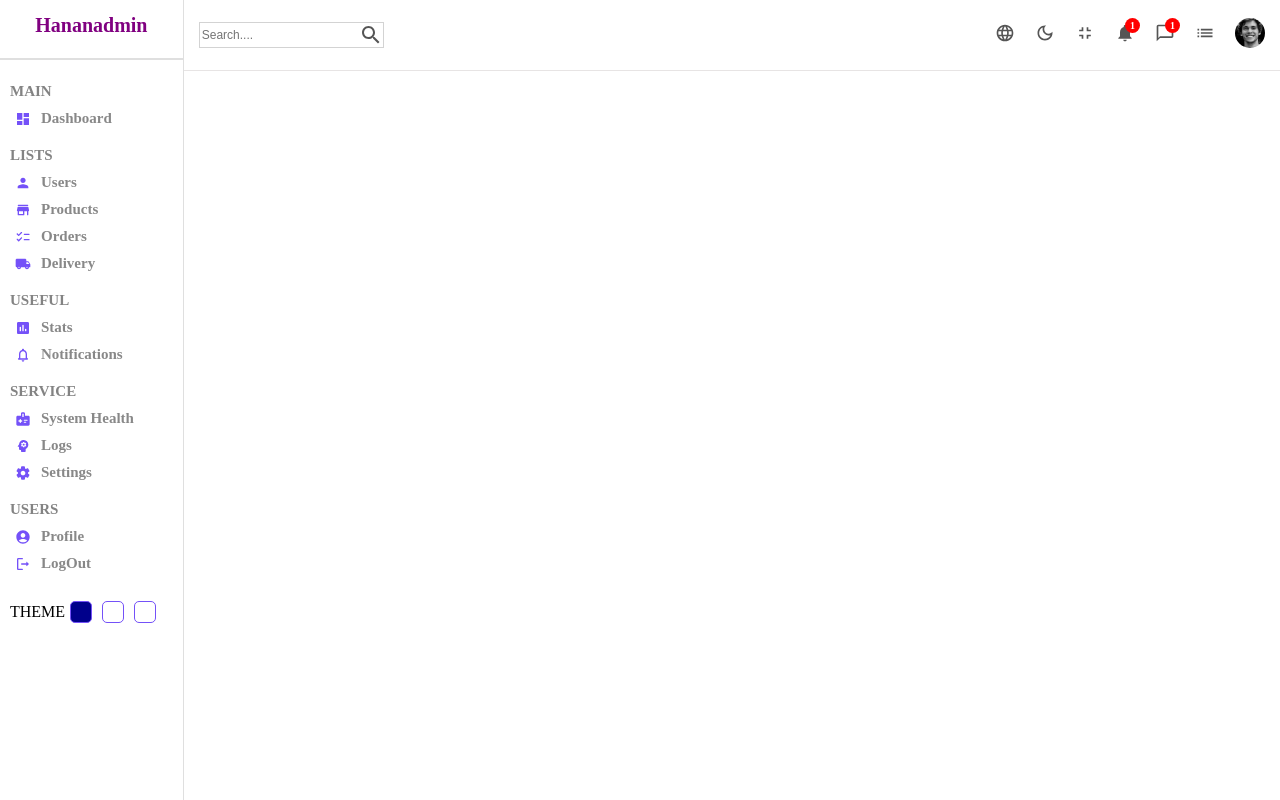
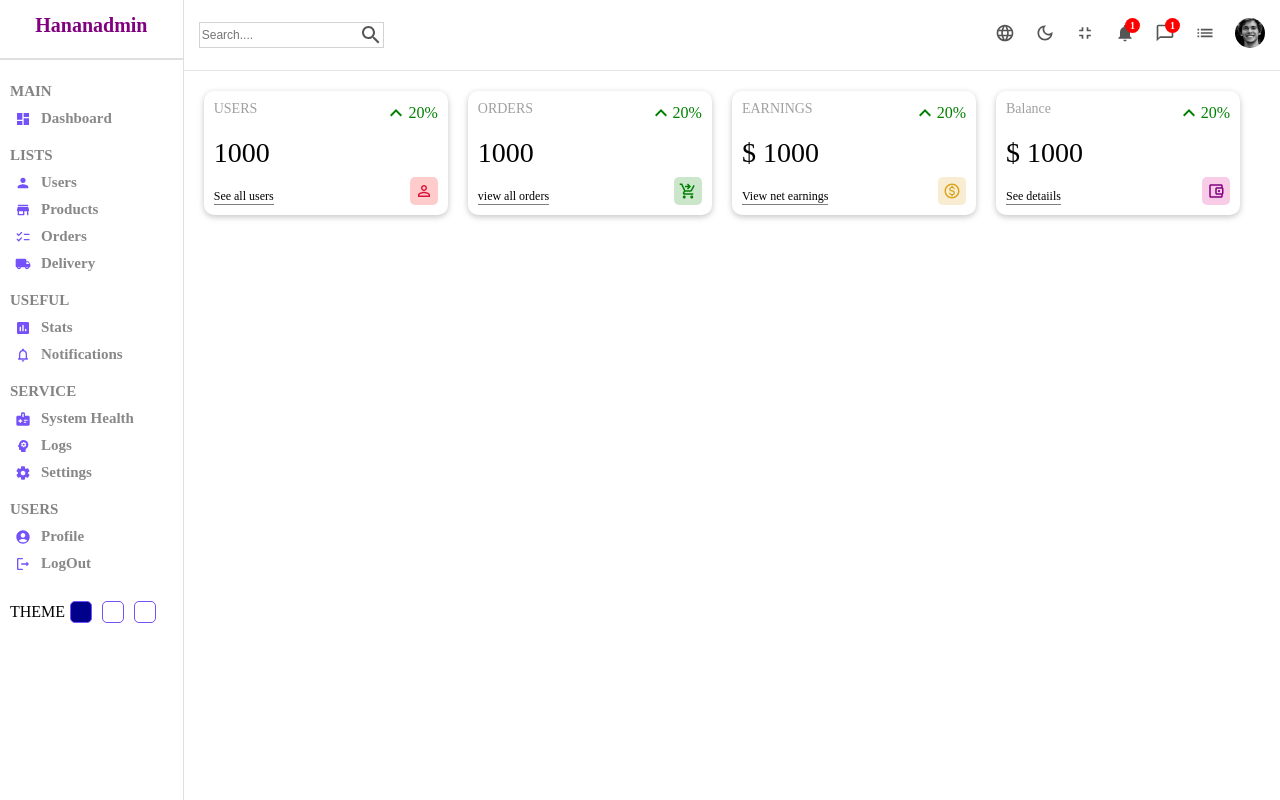
Before and after one commit to Hanan1413/admin-dashboard, a React (Vite) app: page / in a window 1280 px wide. Built offline with nearby package versions, Linux system fonts and the light colour scheme.

Commit message:
update home components and add widget feature and its style sheet

```diff
--- /dev/null
+++ b/src/components/widget/Widget.jsx
@@ -0,0 +1,104 @@
+import {
+  AccountBalanceWalletOutlined,
+  MonetizationOnOutlined,
+  ShoppingCartCheckoutOutlined,
+} from "@mui/icons-material";
+import "./widget.scss";
+import KeyboardArrowUpOutlinedIcon from "@mui/icons-material/KeyboardArrowUpOutlined";
+import PersonOutlineOutlinedIcon from "@mui/icons-material/PersonOutlineOutlined";
+
+const Widget = ({ user, order, earning, balance, type }) => {
+  let data;
+
+  // temporary
+
+  const amount = 1000;
+  const diff = 20;
+
+  switch (type) {
+    case "user":
+      data = {
+        title: "USERS",
+        isMoney: false,
+        link: "See all users",
+        icon: (
+          <PersonOutlineOutlinedIcon
+            className="icon"
+            style={{
+              backgroundColor: "rgba(255, 0, 0, 0.2)",
+              color: "crimson",
+            }}
+          />
+        ),
+      };
+      break;
+    case "order":
+      data = {
+        title: "ORDERS",
+        isMoney: false,
+        link: "view all orders",
+        icon: (
+          < ShoppingCartCheckoutOutlined
+            className="icon"
+            style={{ backgroundColor: "rgba(0, 128, 0, 0.2)", color: "green" }}
+          />
+        ),
+      };
+      break;
+    case "earning":
+      data = {
+        title: "EARNINGS",
+        isMoney: true,
+        link: "View net earnings",
+        icon: (
+          <MonetizationOnOutlined
+            className="icon"
+            style={{
+              backgroundColor: "rgba(218, 165, 32, 0.2)",
+              color: "goldenrod",
+            }}
+          />
+        ),
+      };
+      break;
+    case "balance":
+      data = {
+        title: "Balance",
+        isMoney: true,
+        link: "See detaiils",
+        icon: (
+          <AccountBalanceWalletOutlined
+            className="icon"
+            style={{
+              backgroundColor: "rgba(218, 0, 128, 0.2)",
+              color: "purple",
+            }}
+          />
+        ),
+      };
+      break;
+    default:
+      break;
+  }
+
+  return (
+    <div className="widget">
+      <div className="left">
+        <span className="title">{data.title}</span>
+        <span className="counter">
+          {data.isMoney && "$"} {amount}
+        </span>
+        <span className="link">{data.link}</span>
+      </div>
+      <div className="right">
+        <div className="percntage positive">
+          <KeyboardArrowUpOutlinedIcon />
+          {diff}%
+        </div>
+        {data.icon}
+      </div>
+    </div>
+  );
+};
+
+export default Widget;
--- /dev/null
+++ b/src/components/widget/widget.scss
@@ -0,0 +1,57 @@
+.widget {
+  margin-right: 20px;
+  display: flex;
+  flex: 1;
+  padding: 10px;
+  justify-content: space-between;
+  -webkit-box-shadow: 0px 2px 6px 0px rgba(0, 0, 0, 0.007);
+  -moz-box-shadow: 0px 2px 6px 0px rgba(0, 0, 0, 0.75);
+  box-shadow: 0px 2px 6px 0px rgba(0, 0, 0, 0.233);
+  border-radius: 10px;
+  cursor: pointer;
+
+  .left, .right{
+    display: flex;
+    flex-direction: column;
+    justify-content: space-between;
+    gap: 20px;
+  }
+
+  .title{
+    font-size: bold;
+    font-size: 14px;
+    color: rgb(160, 160, 160)
+  }
+
+  .counter{
+    font-size: 28px;
+    font-weight: 300;
+  }
+
+  .link{
+    font-size: 12px;
+    width: max-content;
+    border-bottom: 1px solid gray;
+  }
+  .percntage{
+    display: flex;
+    align-items: center;
+
+    &.positive{
+        color: green;
+    }
+    &.negative{
+        color: red;
+    }
+
+}
+
+ .icon{
+      font-size: 18px;
+      padding: 5px;
+      border-radius: 5px;
+      align-self: flex-end;
+  }
+
+
+}
--- a/src/pages/home/Home.jsx
+++ b/src/pages/home/Home.jsx
@@ -1,16 +1,24 @@
-import './home.scss';
-import SideBar from '../../components/sidebar/SideBar';
-import Navbar from '../../components/navbar/Navbar';
+import "./home.scss";
+import SideBar from "../../components/sidebar/SideBar";
+import Navbar from "../../components/navbar/Navbar";
+import Widget from "../../components/widget/Widget";
 
 const Home = () => {
   return (
-    <div className='home' >
+    <div className="home">
       <SideBar />
       <div className="homeContainer">
         <Navbar />
+
+        <div className="widgets">
+          <Widget type="user"/>
+          <Widget  type="order"/>
+          <Widget type="earning"/>
+          <Widget type="balance"/>
+        </div>
       </div>
     </div>
-  )
-}
+  );
+};
 
-export default Home
+export default Home;
--- a/src/pages/home/home.scss
+++ b/src/pages/home/home.scss
@@ -6,4 +6,10 @@
         flex: 6;
     }
 
+    .widgets{
+        display: flex;
+        padding: 20px;
+
+    }
+
 }
```
